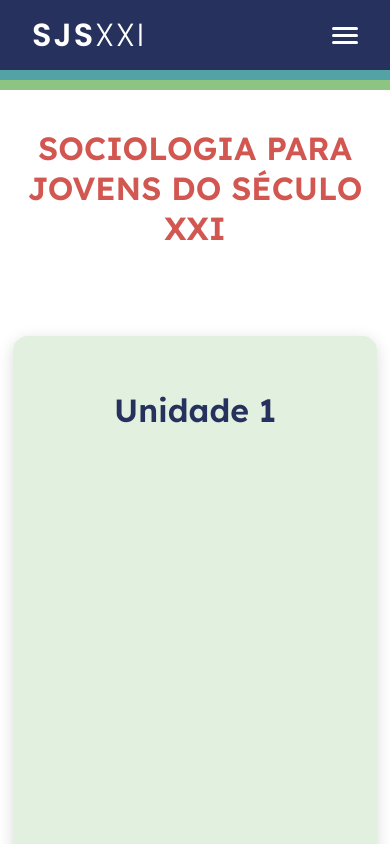
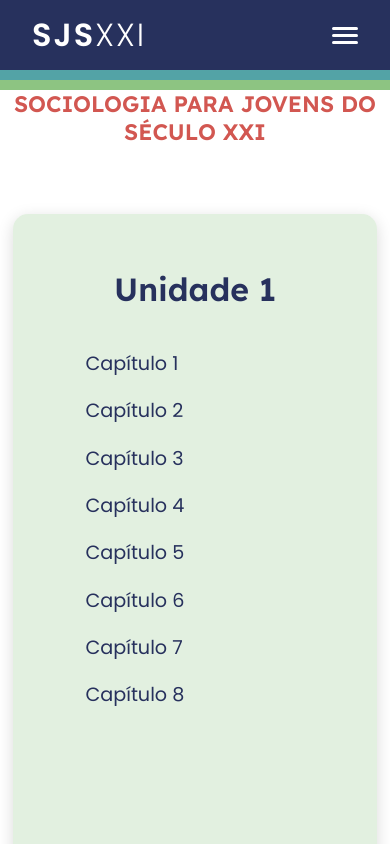
Before and after one commit to NathanAzvdo/SJSXXI, a plain HTML site: page index.html in a window 390 px wide. Shown: the top 844 px of the page. Drawn offline with Linux system fonts and the light colour scheme.

Commit message:
tela princ c/ ancora

```diff
--- a/css/principal.css
+++ b/css/principal.css
@@ -2,7 +2,8 @@
     font-family: "Lexend Deca", sans-serif;
     font-size: 3rem;
     color: #d25751;
-    margin: 3em 0 0;
+    margin-top: 3em;
+    margin-bottom: 0px;
     text-align: center;
 }
 
@@ -10,7 +11,7 @@
     display: flex;
     flex-direction: column;
     width: 90%;
-    margin: 3em auto;
+    margin: 1em auto;
 }
 .card-sum{
     width: 100%;
@@ -18,14 +19,31 @@
     box-shadow: 0 4px 16px 0 rgba( 0, 0, 0, 0.15 );
     margin: 1.5em auto;
     height: 800px;
-    transition: .5s;
+    transition: .8s;
     background: rgba( 141, 196, 130, 0.25 );
     backdrop-filter: blur( 4px );
     -webkit-backdrop-filter: blur( 4px );
 }
+.card-sum a{
+    text-decoration: none;
+    color: #27315d;
+    font-size: larger;
+    transition: .3s;
+
+}
+.card-sum ul{
+    transition: .3s;
+    margin: 2em 4em ;
+}
+.card-sum li{
+    padding: .5em;
+}
+.card-sum a:hover{
+    color:#d25751;
+}
 .card-sum:hover{
     box-shadow: 0 3px 12px 0 rgba( 0, 0, 0, 0.25 );
-    transform: scale(1.005);
+    transform: scale(1.002);
 }
 @media (max-width: 920px){
     .title-princ{
@@ -37,3 +55,8 @@
         width: 96%;
     }
 }
+@media (max-width:450px){
+    .title-princ{
+        font-size: 1.4rem;
+    }
+}
--- a/index.html
+++ b/index.html
@@ -87,9 +87,25 @@
 
 
         <div class="cards">
-            <div class="card-sum"><div class="title-unid">Unidade 1</div></div>
-            <div class="card-sum"><div class="title-unid">Unidade 2</div></div>
-            <div class="card-sum"><div class="title-unid">Unidade 3</div></div>
+            <div class="card-sum">
+                <div class="title-unid">Unidade 1</div>
+                <ul>
+                    <li><a href="SecondPages/Unid1.html#cap1">Capítulo 1</a></li>
+                    <li><a href="SecondPages/Unid1.html#cap2">Capítulo 2</a></li>
+                    <li><a href="SecondPages/Unid1.html#cap3">Capítulo 3</a></li>
+                    <li><a href="SecondPages/Unid1.html#cap4">Capítulo 4</a></li>
+                    <li><a href="SecondPages/Unid1.html#cap5">Capítulo 5</a></li>
+                    <li><a href="SecondPages/Unid1.html#cap6">Capítulo 6</a></li>
+                    <li><a href="SecondPages/Unid1.html#cap7">Capítulo 7</a></li>
+                    <li><a href="SecondPages/Unid1.html#cap8">Capítulo 8</a></li>
+                </ul>
+            </div>
+            <div class="card-sum">
+                <div class="title-unid">Unidade 2</div>
+            </div>
+            <div class="card-sum">
+                <div class="title-unid">Unidade 3</div>
+            </div>
         </div>
     </section>
 
```
Also changed, not shown: SecondPages/Unid1.html (+14 -11 lines).
